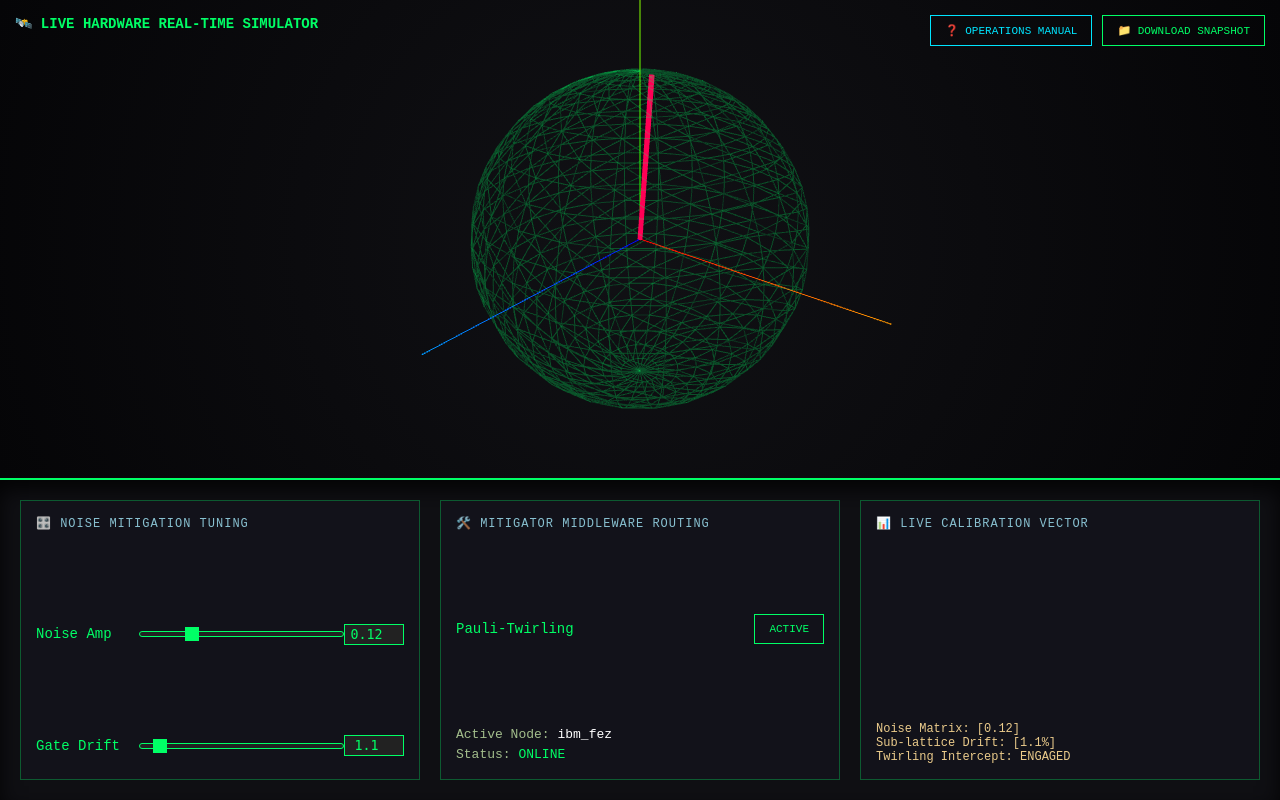
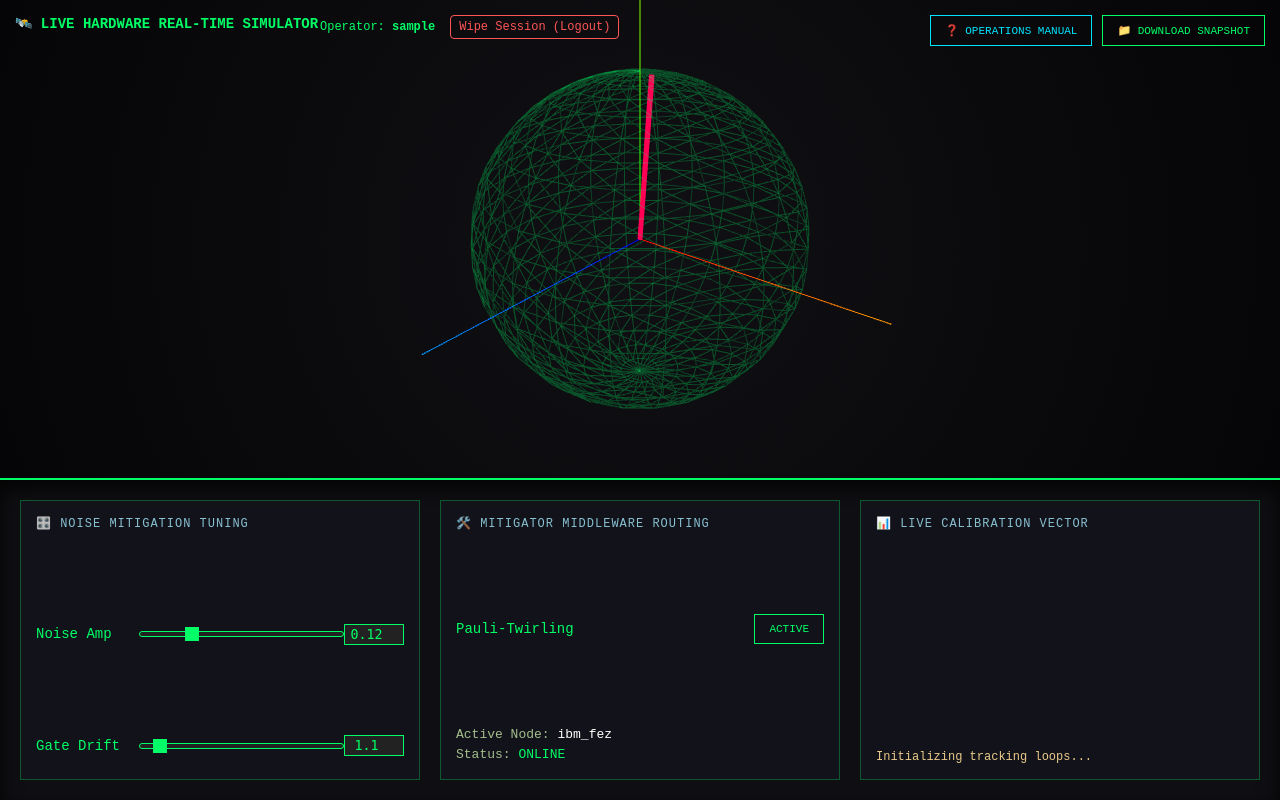
Before and after one commit to Galyn26/quantum-noise-co-brain, a FastAPI app: page / in a window 1280 px wide. Run offline with FastAPI, Linux system fonts and the light colour scheme; the visitor is signed in with stand-in values (Sample User, id 1); data comes from the database, SQL or seed files in the repository.

Commit message:
Added logout button and updated JSON data snapshot logic

```diff
--- a/server/templates/index.html
+++ b/server/templates/index.html
@@ -34,7 +34,20 @@
         .modal-body ul { margin-left: 15px; margin-top: 5px; margin-bottom: 10px; }
         .modal-close { position: absolute; bottom: 15px; right: 15px; border: 1px solid #ff0055; color: #ff0055; background: transparent; padding: 5px 10px; cursor: pointer; font-size: 10px; }
         .modal-close:hover { background: rgba(255,0,85,0.15); }
-    </style>
+
+.user-profile-widget {
+    position: absolute;
+    top: 15px;
+    left: 320px; /* Positions it nicely next to the "LIVE HARDWARE" text */
+    font-size: 12px;
+    z-index: 10;
+    display: flex;
+    align-items: center;
+}
+.logout-btn:hover {
+    background-color: rgba(255, 85, 85, 0.2);
+}
+ </style>
 </head>
 <body>
 
@@ -101,6 +114,10 @@
         </div>
     </div>
 
+<div class="user-profile-widget">
+    <span>Operator: <strong>{{ username }}</strong></span>
+    <a href="/logout" class="logout-btn" style="margin-left: 15px; color: #ff5555; text-decoration: none; border: 1px solid #ff5555; padding: 4px 8px; border-radius: 4px;">Wipe Session (Logout)</a>
+</div>
     <script>
         const container = document.getElementById('top-viewport');
         const scene = new THREE.Scene();
@@ -147,8 +164,10 @@
 
         let twirlingActive = true;
 
+let tuneTimeout;
+
 function syncInputs(type, val) {
-    // Keep both the visual slider and numerical box locked together
+    // Keep both the visual slider and numerical box locked together instantly
     if (type === 'noise') {
         document.getElementById('noise-slider').value = val;
         document.getElementById('noise-num').value = val;
@@ -156,60 +175,29 @@ function syncInputs(type, val) {
         document.getElementById('drift-slider').value = val;
         document.getElementById('drift-num').value = val;
     }
-    updateKnobs();
+
+    // Instantly update the local HUD display text for responsive feedback
+    const noise = document.getElementById('noise-slider').value;
+    const drift = document.getElementById('drift-slider').value;
+    document.getElementById('vector-feed').innerText = `Noise Matrix: [${noise}]\nSub-lattice Drift: [${drift}%]\nTwirling Intercept: ${twirlingActive ? 'ENGAGED' : 'BYPASS'}`;
+
+    // Debounce the network request so it doesn't spam the FastAPI backend while dragging
+    clearTimeout(tuneTimeout);
+    tuneTimeout = setTimeout(updateKnobs, 150);
 }
 
 async function updateKnobs() {
     const noise = document.getElementById('noise-slider').value;
     const drift = document.getElementById('drift-slider').value;
 
-    document.getElementById('vector-feed').innerText = `Noise Matrix: [${noise}]\nSub-lattice Drift: [${drift}%]\nTwirling Intercept: ${twirlingActive ? 'ENGAGED' : 'BYPASS'}`;
-
-    await fetch('/api/tune', {
-        method: 'POST',
-        headers: {'Content-Type': 'application/json'},
-        body: JSON.stringify({ noise_amplitude: parseFloat(noise), gate_drift: parseFloat(drift) })
-    });
-}
-
-        function toggleTwirling() {
-            twirlingActive = !twirlingActive;
-            const btn = document.getElementById('twirl-toggle');
-            btn.innerText = twirlingActive ? 'ACTIVE' : 'BYPASS';
-            btn.style.borderColor = twirlingActive ? '#00ff66' : '#ff0055';
-            btn.style.color = twirlingActive ? '#00ff66' : '#ff0055';
-            updateKnobs();
-        }
-
-        function downloadDataset() {
-            window.open('/api/download-dataset', '_blank');
-        }
-
-        function toggleModal(show) {
-            document.getElementById('help-modal').style.display = show ? 'flex' : 'none';
-        }
-
-        updateKnobs();
-
-        // Automatically pull live parameters from the backend every 1000ms
-async function syncFromBackend() {
     try {
-        const response = await fetch('/api/state');
-        const state = await response.json();
-
-        // Update inputs only if the user isn't actively dragging them
-        if (document.activeElement !== document.getElementById('noise-slider') &&
-            document.activeElement !== document.getElementById('drift-slider')) {
-
-            document.getElementById('noise-slider').value = state.noise_amplitude;
-            document.getElementById('noise-num').value = state.noise_amplitude;
-            document.getElementById('drift-slider').value = state.gate_drift;
-            document.getElementById('drift-num').value = state.gate_drift;
-
-            document.getElementById('vector-feed').innerText = `Noise Matrix: [${state.noise_amplitude}]\nSub-lattice Drift: [${state.gate_drift}%]\nTwirling Intercept: ${twirlingActive ? 'ENGAGED' : 'BYPASS'}`;
-        }
+        await fetch('/api/tune', {
+            method: 'POST',
+            headers: {'Content-Type': 'application/json'},
+            body: JSON.stringify({ noise_amplitude: parseFloat(noise), gate_drift: parseFloat(drift) })
+        });
     } catch (err) {
-        console.error("Telemetry sync error:", err);
+        console.error("Failed to push tuning matrix parameters:", err);
     }
 }
 
```
